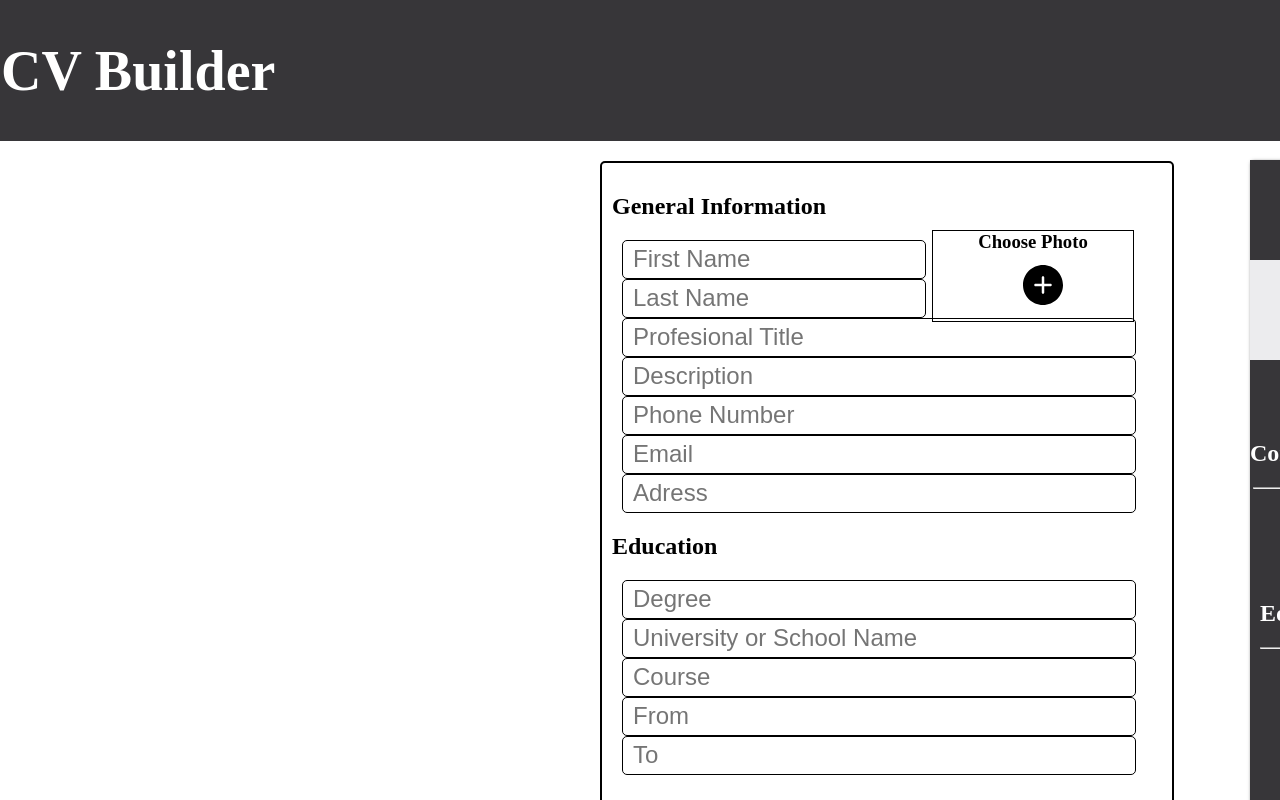
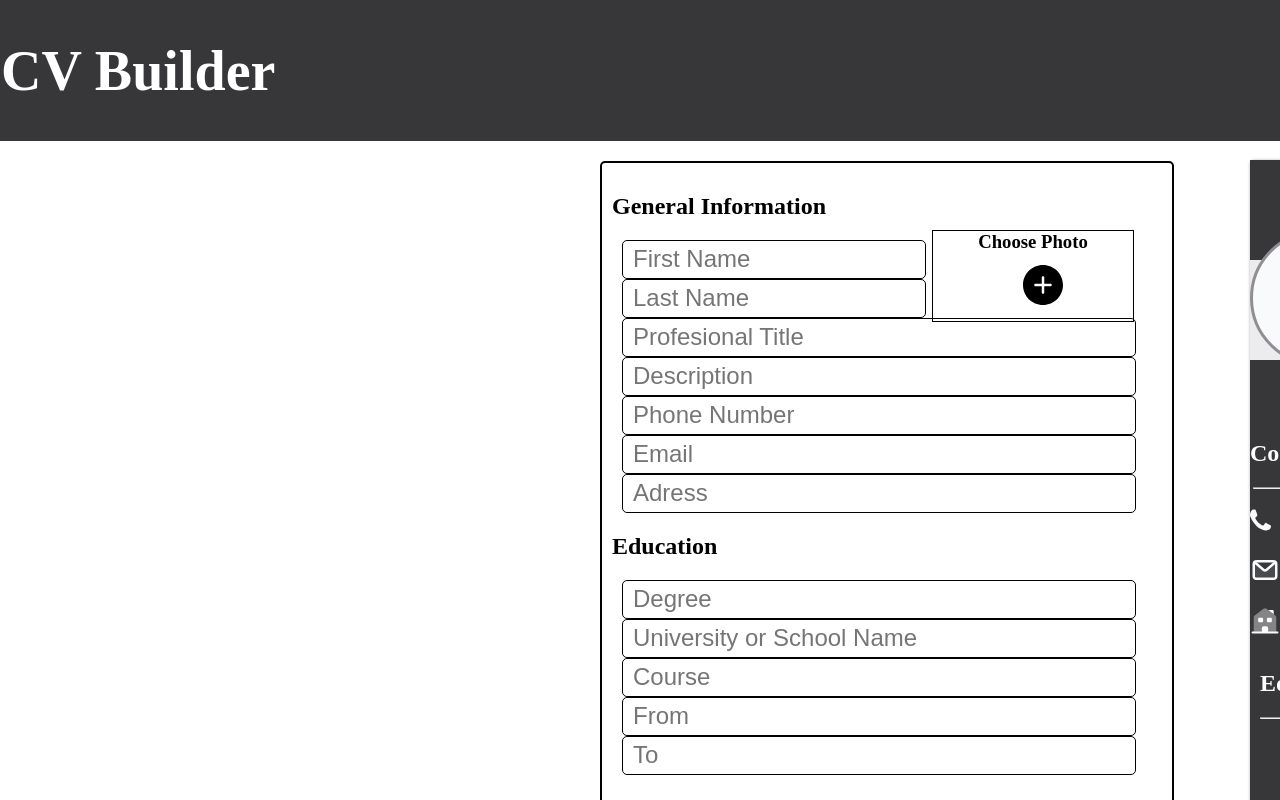
Before and after one commit to Florin12er/CV-Builder, a React (Vite) app: page / in a window 1280 px wide. Shown: the top 800 px of the page. Built offline with nearby package versions, Linux system fonts and the light colour scheme.

Commit message:
added the ability to add you image as a profile

```diff
--- a/src/React/ImageAdd.jsx
+++ b/src/React/ImageAdd.jsx
@@ -1,10 +1,25 @@
+import React, { useState } from "react";
 
 export function ImageAdd() {
+  const [backgroundImage, setBackgroundImage] = useState("");
+
+  const handleImageChange = (e) => {
+    const file = e.target.files[0];
+    if (file) {
+      const reader = new FileReader();
+      reader.onloadend = () => {
+        setBackgroundImage(reader.result);
+      };
+      reader.readAsDataURL(file);
+    }
+  };
+
   return (
     <>
       <div className="ImageAdd">
         <h3>Choose Photo</h3>
         <div className="AddSvg">
+          <label htmlFor="imageInput">
             <svg
               width="40px"
               height="40px"
@@ -35,8 +50,22 @@ export function ImageAdd() {
                 </g>
               </g>
             </svg>
+          </label>
+          <input
+            type="file"
+            id="imageInput"
+            accept="image/*"
+            onChange={handleImageChange}
+            style={{ display: "none" }}
+          />
         </div>
       </div>
+      <div
+        className="Circle"
+        style={{
+          backgroundImage: `url(${backgroundImage})`,
+        }}
+      ></div>
     </>
   );
 }
--- a/src/React/about.jsx
+++ b/src/React/about.jsx
@@ -1,6 +1,5 @@
 import { ImageAdd } from "./ImageAdd.jsx";
 import { InfoInput, InfoTitle } from "./Content";
-import { Button } from "./buttons.jsx";
 import { useState } from "react";
 function GeneralInfo() {
   const [FirstName, setFirstName] = useState("");
@@ -71,10 +70,87 @@ function GeneralInfo() {
         <div className="LeftPart">
           <div className="Contacts">
             <h2>Contacts</h2>
-                        <hr className="first-line"/>
-            <p>{PhoneNumber}</p>
-            <p>{Email}</p>
-            <p>{Adress}</p>
+            <hr className="first-line" />
+            <p>
+              <svg
+                fill="#f8fafc"
+                width="30px"
+                height="30px"
+                viewBox="0 0 32 32"
+                version="1.1"
+                xmlns="http://www.w3.org/2000/svg"
+              >
+                <title>phone</title>
+                <path d="M0 10.375c0 0.938 0.344 1.969 0.781 3.063s1 2.125 1.438 2.906c1.188 2.063 2.719 4.094 4.469 5.781s3.813 3.094 6.125 3.938c1.344 0.531 2.688 1.125 4.188 1.125 0.75 0 1.813-0.281 2.781-0.688 0.938-0.406 1.781-1.031 2.094-1.781 0.125-0.281 0.281-0.656 0.375-1.094 0.094-0.406 0.156-0.813 0.156-1.094 0-0.156 0-0.313-0.031-0.344-0.094-0.188-0.313-0.344-0.563-0.5-0.563-0.281-0.656-0.375-1.5-0.875-0.875-0.5-1.781-1.063-2.563-1.469-0.375-0.219-0.625-0.313-0.719-0.313-0.5 0-1.125 0.688-1.656 1.438-0.563 0.75-1.188 1.438-1.625 1.438-0.219 0-0.438-0.094-0.688-0.25s-0.5-0.281-0.656-0.375c-2.75-1.563-4.594-3.406-6.156-6.125-0.188-0.313-0.625-0.969-0.625-1.313 0-0.406 0.563-0.875 1.125-1.375 0.531-0.469 1.094-1.031 1.094-1.719 0-0.094-0.063-0.375-0.188-0.781-0.281-0.813-0.656-1.75-0.969-2.656-0.156-0.438-0.281-0.75-0.313-0.906-0.063-0.094-0.094-0.219-0.125-0.375s-0.094-0.281-0.125-0.406c-0.094-0.281-0.25-0.5-0.406-0.625-0.156-0.063-0.531-0.156-0.906-0.188-0.375 0-0.813-0.031-1-0.031-0.094 0-0.219 0-0.344 0.031h-0.406c-1 0.438-1.719 1.313-2.25 2.344-0.5 1.031-0.813 2.188-0.813 3.219z"></path>
+              </svg>
+
+              {PhoneNumber}
+            </p>
+            <p>
+              <svg
+                width="30px"
+                height="30px"
+                viewBox="0 0 24 24"
+                fill="none"
+                xmlns="http://www.w3.org/2000/svg"
+              >
+                <path
+                  opacity="0.1"
+                  d="M3.09097 6.4173C3 6.76072 3 7.21507 3 7.99997V16C3 16.9319 3 17.3978 3.15224 17.7653C3.35523 18.2554 3.74458 18.6447 4.23463 18.8477C4.60218 19 5.06812 19 6 19H18C18.9319 19 19.3978 19 19.7654 18.8477C20.2554 18.6447 20.6448 18.2554 20.8478 17.7653C21 17.3978 21 16.9319 21 16V7.99997C21 7.21506 21 6.76072 20.909 6.4173C20.852 6.5418 20.7683 6.65652 20.6585 6.75255L13.9755 12.6002C12.8444 13.5899 11.1556 13.5899 10.0245 12.6002L3.3415 6.75255C3.23175 6.65652 3.14804 6.5418 3.09097 6.4173Z"
+                  fill="#f8fafc"
+                />
+                <path
+                  d="M3 8C3 7.06812 3 6.60218 3.15224 6.23463C3.35523 5.74458 3.74458 5.35523 4.23463 5.15224C4.60218 5 5.06812 5 6 5V5H18V5C18.9319 5 19.3978 5 19.7654 5.15224C20.2554 5.35523 20.6448 5.74458 20.8478 6.23463C21 6.60218 21 7.06812 21 8V16C21 16.9319 21 17.3978 20.8478 17.7654C20.6448 18.2554 20.2554 18.6448 19.7654 18.8478C19.3978 19 18.9319 19 18 19V19H6V19C5.06812 19 4.60218 19 4.23463 18.8478C3.74458 18.6448 3.35523 18.2554 3.15224 17.7654C3 17.3978 3 16.9319 3 16V8Z"
+                  stroke="#f8fafc"
+                  strokeWidth="2"
+                  strokeLinejoin="round"
+                />
+                <path
+                  d="M4 6L10.683 11.8476C11.437 12.5074 12.563 12.5074 13.317 11.8476L20 6"
+                  stroke="#f8fafc"
+                  strokeWidth="2"
+                  strokeLinecap="round"
+                  strokeLinejoin="round"
+                />
+              </svg>
+              {Email}
+            </p>
+            <p>
+              <svg
+                width="30px"
+                height="30px"
+                viewBox="0 0 24 24"
+                fill="none"
+                xmlns="http://www.w3.org/2000/svg"
+              >
+                <path
+                  d="M22 22.75H2C1.59 22.75 1.25 22.41 1.25 22C1.25 21.59 1.59 21.25 2 21.25H22C22.41 21.25 22.75 21.59 22.75 22C22.75 22.41 22.41 22.75 22 22.75Z"
+                  fill="#f8fafc"
+                />
+                <path
+                  opacity="0.4"
+                  d="M20.9992 9.98017V22.0002H2.94922L2.99922 9.97016C2.99922 9.36016 3.27922 8.78022 3.76922 8.40022L10.7692 2.96021C11.4892 2.39021 12.5092 2.39021 13.2292 2.96021L14.5692 4.00019L18.9992 7.4402L20.2292 8.40022C20.7192 8.78022 20.9992 9.36017 20.9992 9.98017Z"
+                  fill="#f8fafc"
+                />
+                <path
+                  d="M13 17H11C10.17 17 9.5 17.67 9.5 18.5V22H14.5V18.5C14.5 17.67 13.83 17 13 17Z"
+                  fill="#f8fafc"
+                />
+                <path
+                  d="M9.5 13.75H7.5C6.95 13.75 6.5 13.3 6.5 12.75V11.25C6.5 10.7 6.95 10.25 7.5 10.25H9.5C10.05 10.25 10.5 10.7 10.5 11.25V12.75C10.5 13.3 10.05 13.75 9.5 13.75Z"
+                  fill="#f8fafc"
+                />
+                <path
+                  d="M16.5 13.75H14.5C13.95 13.75 13.5 13.3 13.5 12.75V11.25C13.5 10.7 13.95 10.25 14.5 10.25H16.5C17.05 10.25 17.5 10.7 17.5 11.25V12.75C17.5 13.3 17.05 13.75 16.5 13.75Z"
+                  fill="#f8fafc"
+                />
+                <path
+                  d="M19.0003 7.44L14.5703 4H17.9803C18.5303 4 18.9803 4.43999 18.9803 4.98999L19.0003 7.44Z"
+                  fill="#f8fafc"
+                />
+              </svg>
+              {Adress}
+            </p>
           </div>
         </div>
         <div className="RightPart">
@@ -135,7 +211,7 @@ function Education() {
           />
           <div className="Education-Cv">
             <h2>Education</h2>
-                        <hr/>
+            <hr />
             <h3>{item.degree}</h3>
             <p>{item.school}</p>
             <p>{item.course}</p>
--- a/src/index.css
+++ b/src/index.css
@@ -127,9 +127,20 @@ button {
     position: absolute;
     top: 100px;
     background: #ececee;
+
+    .Name-CV {
+        position: relative;
+        left: 150px;
+    }
+
+    .Profesional-Title-CV {
+        position: relative;
+        left: 150px;
+    }
 }
 
 .LeftPart {
+    z-index: -1;
     background: #373639;
     color: white;
 
@@ -154,7 +165,7 @@ button {
     color: white;
     position: absolute;
     left: 1260px;
-    top: 580px;
+    top: 650px;
 }
 
 .Work-Cv {
@@ -163,8 +174,25 @@ button {
     left: 1500px;
 }
 
-
 .first-line {
     margin-right: 20px;
     width: 200px;
 }
+
+/*Circle*/
+
+.Circle {
+    position: absolute;
+    height: 130px;
+    width: 130px;
+    background-color: #f8fafc;
+    border: 3px solid #908e92;
+    border-radius: 50%;
+    display: inline-block;
+    top: 230px;
+    left: 1250px;
+    background-size: "cover";
+    background-position: "center";
+    border-radius: "50%";
+    z-index: 1;
+}
```
Lines whose indentation alone changed are shown as unchanged.
